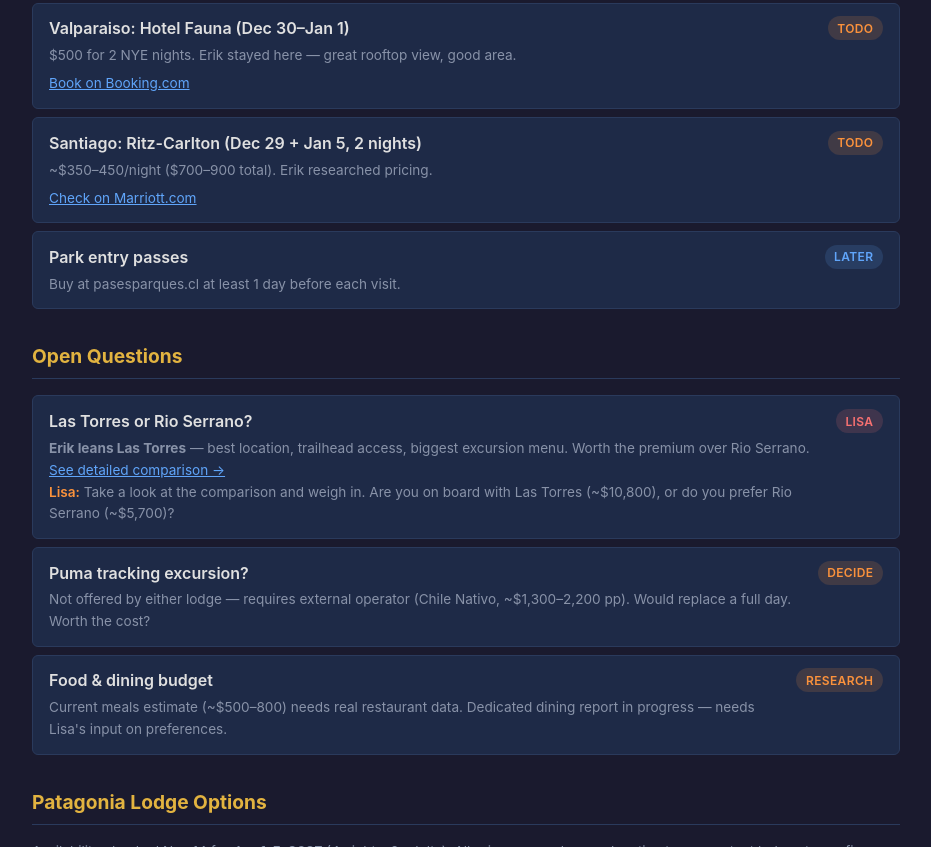
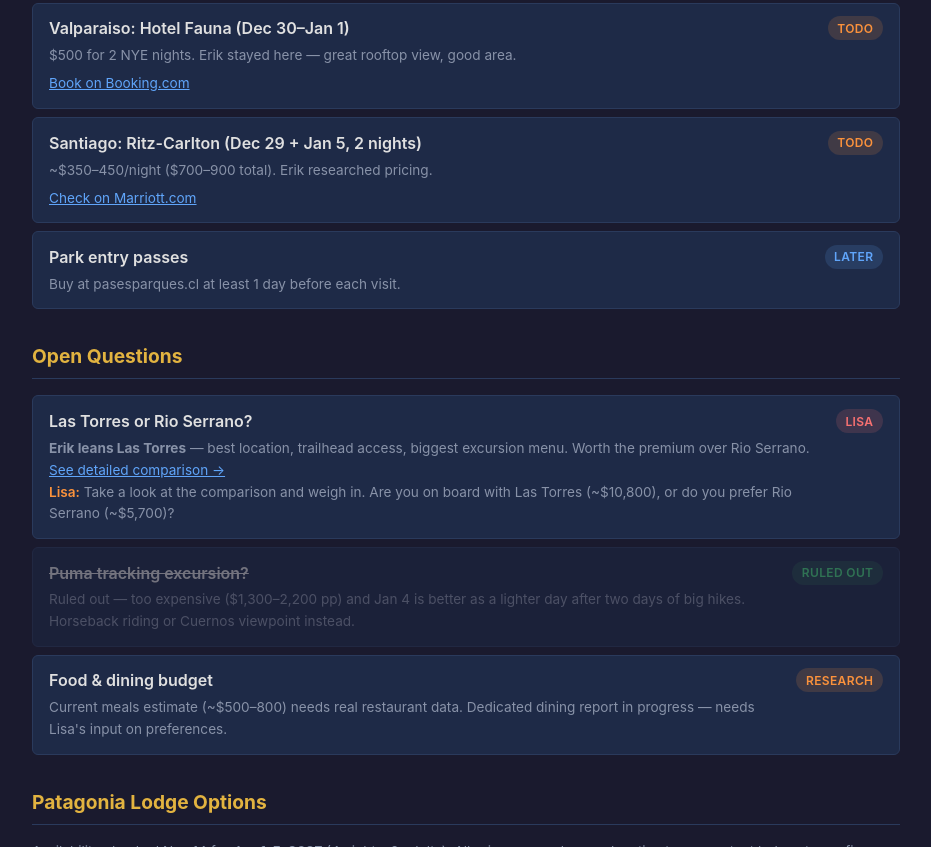
Before and after one commit to underscorenygren/mcc-docs, a plain HTML site: page chile-trip-status.html in a window 1280 px wide. Shown: the part 3643-4490 px from the top of the page, without its empty margins (174-1105 px from the left). Drawn offline with Linux system fonts and the light colour scheme.

Commit message:
chile: rule out puma tracking, Jan 4 is lighter recovery day
Co-Authored-By: Claude Opus 4.6 <noreply@anthropic.com>

```diff
--- a/chile-trip-status.html
+++ b/chile-trip-status.html
@@ -360,8 +360,8 @@
   </div>
   <div class="itin-date">Jan 4</div>
   <div class="itin-desc">
-    <div class="itin-city">Cuernos / Puma Tracking</div>
-    <div class="itin-detail">Mirador Cuernos, or horseback riding, or puma tracking with a guide.</div>
+    <div class="itin-city">Cuernos / Horseback / Rest</div>
+    <div class="itin-detail">Lighter day after two big ones. Cuernos viewpoint (4h), horseback riding, or spa/relax.</div>
   </div>
   <div class="itin-date">Jan 5</div>
   <div class="itin-desc">
@@ -559,12 +559,12 @@
     </div>
     <span class="badge badge-urgent">Lisa</span>
   </li>
-  <li>
+  <li style="opacity:0.45;">
     <div class="detail">
-      <div class="title">Puma tracking excursion?</div>
-      <div class="note">Not offered by either lodge &mdash; requires external operator (Chile Nativo, ~$1,300&ndash;2,200 pp). Would replace a full day. Worth the cost?</div>
+      <div class="title" style="text-decoration:line-through;">Puma tracking excursion?</div>
+      <div class="note">Ruled out &mdash; too expensive ($1,300&ndash;2,200 pp) and Jan 4 is better as a lighter day after two days of big hikes. Horseback riding or Cuernos viewpoint instead.</div>
     </div>
-    <span class="badge badge-todo">Decide</span>
+    <span class="badge badge-done">Ruled out</span>
   </li>
   <li>
     <div class="detail">
```
